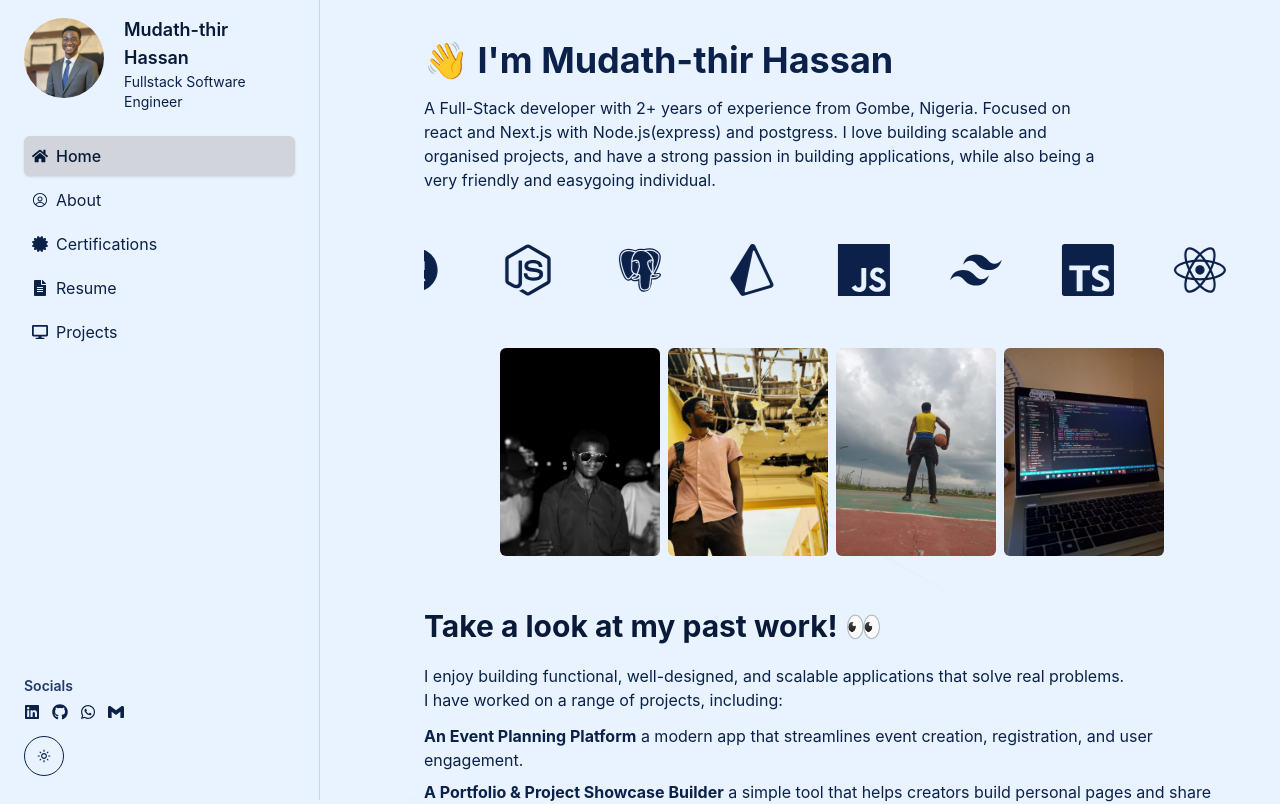
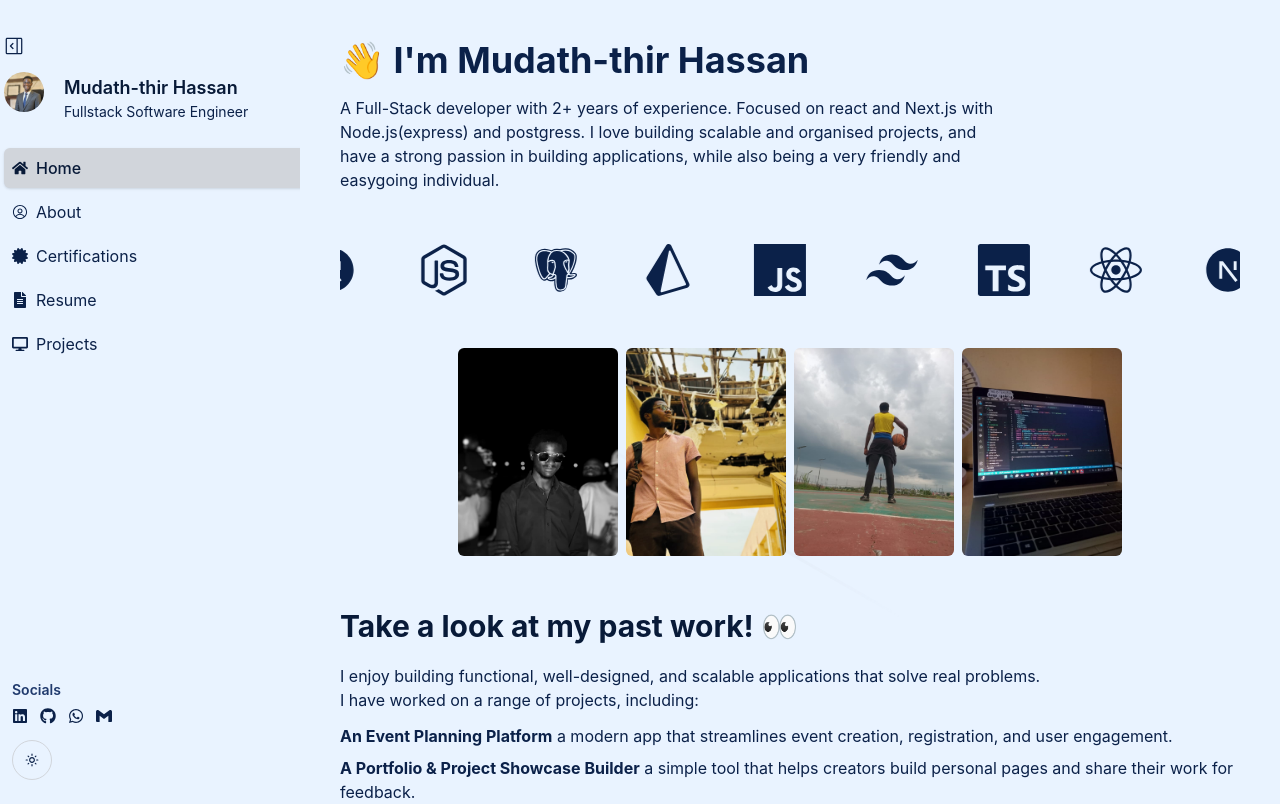
Before and after one commit to Mudath-thir-HM/my-portfolio, a React (Vite) app: page / in a window 1280 px wide. Shown: the top 804 px of the page. Built offline with nearby package versions, Linux system fonts and the light colour scheme.

Commit message:
Enhance Sidebar component with toggle functionality and dynamic layout adjustments; update Projects page with additional project details

```diff
--- a/src/components/Sidebar.tsx
+++ b/src/components/Sidebar.tsx
@@ -13,11 +13,22 @@ import { MdDarkMode, MdOutlineLightMode } from "react-icons/md";
 import { RxAvatar } from "react-icons/rx";
 import { SiGmail } from "react-icons/si";
 import { NavLink } from "react-router-dom";
+import { GoSidebarCollapse, GoSidebarExpand } from "react-icons/go";
 
-const Sidebar = () => {
+const Sidebar = ({
+  isToggled,
+  setIsToggled,
+}: {
+  isToggled: boolean;
+  setIsToggled: React.Dispatch<React.SetStateAction<boolean>>;
+}) => {
   const [isDark, setIsDark] = useState(
     () => localStorage.getItem("theme") === "dark"
   );
+
+  const handleToggled = () => {
+    setIsToggled((prev) => !prev);
+  };
 
   useEffect(() => {
     if (isDark) {
@@ -28,6 +39,7 @@ const Sidebar = () => {
       localStorage.setItem("theme", "light");
     }
   }, [isDark]);
+
   const navItems = [
     { path: "/", label: "Home", icon: <FaHome /> },
     { path: "/about", label: "About", icon: <RxAvatar /> },
@@ -39,20 +51,57 @@ const Sidebar = () => {
     { path: "/resume", label: "Resume", icon: <FaFileAlt /> },
     { path: "/projects", label: "Projects", icon: <FaDesktop /> },
   ];
+
+  // Define classes for when the sidebar is toggled (collapsed)
+  const toggledWidth = "w-16"; // A fixed width for the collapsed state
+
+  // Define classes for when the sidebar is NOT toggled (expanded)
+  const expandedWidth = "w-2/7 md:w-2/8"; // Original width for the expanded state
+
   return (
     <aside
-      className="w-2/7 md:w-2/8 h-screen overflow-y-auto bg-[color:var(--color-bg)] border-r
-    border-[color:var(--color-border)] fixed left-0 top-0 p-1 md:p-6 text-center md:text-left
-     pt-4 md:pt-0 flex flex-col justify-between"
+      // 1. Dynamic width based on isToggled
+      className={`${
+        isToggled ? toggledWidth : expandedWidth
+      } h-screen overflow-y-auto bg-[color:var(--color-bg)] border-r
+      border-[color:var(--color-border)] fixed left-0 top-0 p-1 text-center
+      pt-4 flex flex-col justify-between transition-all duration-300 ease-in-out`}
     >
-      <div>
-        <div className="flex flex-col items-center mb-6 lg:flex-row gap-5 pt-4">
+      <div className="w-full">
+        <div
+          className={`flex flex-row ${
+            isToggled ? "justify-center" : "justify-start"
+          } items-center`}
+        >
+          <button
+            onClick={handleToggled}
+            // 2. Center the toggle button when collapsed
+            className={`cursor-pointer mt-5 ${
+              isToggled ? "mx-auto" : "ml-0 mr-0"
+            }`}
+          >
+            {isToggled ? (
+              <GoSidebarCollapse className="w-5 h-5" />
+            ) : (
+              <GoSidebarExpand className="w-5 h-5" />
+            )}
+          </button>
+        </div>
+        <div
+          // 3. Adjust alignment and padding for profile section
+          className={`flex flex-col mb-6 gap-5 pt-4 ${
+            isToggled ? "items-center" : "items-center lg:flex-row"
+          }`}
+        >
           <img
             src={profilePic}
             alt="profile"
-            className="rounded-full w-10 h-10 md:w-20 md:h-20 mb-3"
+            className="rounded-full w-10 h-10 md:w-10 md:h-10 mb-3" // Kept smaller for consistent sizing
           />
-          <div className="flex flex-col">
+
+          {/* 4. Hide name and title when toggled */}
+          {!isToggled && (
+            <div className="flex flex-col text-left">
               <h2 className="font-semibold text-sm md:text-lg text-[color:var(--color-heading)]">
                 Mudath-thir Hassan
               </h2>
@@ -60,6 +109,7 @@ const Sidebar = () => {
                 Fullstack Software Engineer
               </p>
             </div>
+          )}
         </div>
 
         <nav className="space-y-2 mb-10">
@@ -68,7 +118,10 @@ const Sidebar = () => {
               key={item.path}
               to={item.path}
               className={({ isActive }) =>
-                `flex items-center gap-2 p-2 rounded-md transition sm:items-center mb-1 justify-center md:justify-start ${
+                // 5. Center content when toggled, align left otherwise
+                `flex items-center gap-2 p-2 rounded-md transition sm:items-center mb-1
+                ${isToggled ? "justify-center" : "justify-start"}
+                ${
                   isActive
                     ? "bg-[color:var(--color-border)] text-[color:var(--color-heading)] font-medium shadow-sm"
                     : "text-[color:var(--color-text)] hover:bg-[color:var(--color-border)]"
@@ -76,36 +129,64 @@ const Sidebar = () => {
               }
             >
               {item.icon}
+              {/* 6. Hide label when toggled */}
+              {!isToggled && (
                 <span className="hidden md:inline">{item.label}</span>
+              )}
             </NavLink>
           ))}
         </nav>
       </div>
 
-      <div className="flex flex-col justify-center items-center md:items-start">
+      <div
+        // 7. Center content when toggled, align left otherwise
+        className={`flex flex-col ${
+          isToggled ? "items-center" : "items-start"
+        } pt-4 pb-4 px-2`}
+      >
+        {/* 8. Hide "Socials" heading when toggled */}
+        {!isToggled && (
           <h3 className="font-semibold text-sm mb-2 text-[color:var(--color-subheading)]">
             Socials
           </h3>
-        <div className="flex flex-col md:flex-row items-center gap-3 text-[color:var(--color-text)]">
+        )}
+
+        {/* 9. Adjust layout for social icons */}
+        <div
+          className={`flex ${
+            isToggled ? "flex-col" : "flex-row"
+          } items-center gap-3 text-[color:var(--color-text)]`}
+        >
           <a
             href="https://www.linkedin.com/in/mudath-thir-hassan-26b04b251/"
             target="_blank"
+            rel="noopener noreferrer"
           >
             <FaLinkedin />
           </a>
-          <a href="https://github.com/Mudath-thir-HM" target="_blank">
+          <a
+            href="https://github.com/Mudath-thir-HM"
+            target="_blank"
+            rel="noopener noreferrer"
+          >
             <FaGithub />
           </a>
-          <a href="https://wa.me/2348100976947" target="_blank">
+          <a
+            href="https://wa.me/2348100976947"
+            target="_blank"
+            rel="noopener noreferrer"
+          >
             <FaWhatsapp />
           </a>
           <a href="mailto:eighthmudathir@gmail.com">
             <SiGmail />
           </a>
         </div>
+
+        {/* 10. Center dark mode button */}
         <button
           onClick={() => setIsDark(!isDark)}
-          className="rounded-full w-10 p-3 mt-4 text-sm text-[color:var(--color-text) border border-[color:var(--color-border) hover:opacity-80 transition-all]] cursor-pointer"
+          className="rounded-full w-10 p-3 mt-4 text-sm text-[color:var(--color-text)] border border-[color:var(--color-border)] hover:opacity-80 transition-all cursor-pointer"
         >
           {isDark ? <MdDarkMode /> : <MdOutlineLightMode />}
         </button>
--- a/src/layout/layout.tsx
+++ b/src/layout/layout.tsx
@@ -1,11 +1,25 @@
 import { Outlet } from "react-router-dom";
 import Sidebar from "../components/Sidebar";
+import { useState } from "react";
 
 const Layout = () => {
+  const [isToggled, setIsToggled] = useState(false);
+  const COLLAPSED_WIDTH = "w-16";
+  const EXPANDED_WIDTH_DESKTOP = "w-64";
+  const getMarginInClass = () => {
+    if (isToggled) {
+      return "md:ml-16";
+    } else {
+      return "md:ml-[25%] lg:ml-[20%]";
+    }
+  };
+  const baseMargin = isToggled ? "ml-16" : "md:ml-[300px]";
   return (
     <div className="flex flex-row relative">
-      <Sidebar />
-      <main className="ml-[30%] w-full p-3 md:p-10 min-h-screen bg-[color:var(--color-bg)] overflow-y-auto relative">
+      <Sidebar isToggled={isToggled} setIsToggled={setIsToggled} />
+      <section
+        className={`${baseMargin} w-full p-3 md:p-10 min-h-screen bg-[color:var(--color-bg)] overflow-y-auto relative transition-all duration-300 ease-in-out`}
+      >
         {/* Animated background lines */}
         <div className="absolute inset-0 overflow-hidden pointer-events-none opacity-20">
           <style>{`
@@ -127,7 +141,7 @@ const Layout = () => {
         <div className="relative z-10">
           <Outlet />
         </div>
-      </main>
+      </section>
     </div>
   );
 };
--- a/src/pages/Home.tsx
+++ b/src/pages/Home.tsx
@@ -44,11 +44,11 @@ export default function Home() {
           👋 I'm Mudath-thir Hassan
         </h1>
         <p className="text-[color:var(--color-text)] max-w-2xl">
-          A Full-Stack developer with 2+ years of experience from Gombe,
-          Nigeria. Focused on react and Next.js with Node.js(express) and
-          postgress. I love building scalable and organised projects, and have a
-          strong passion in building applications, while also being a very
-          friendly and easygoing individual.
+          A Full-Stack developer with 2+ years of experience. Focused on react
+          and Next.js with Node.js(express) and postgress. I love building
+          scalable and organised projects, and have a strong passion in building
+          applications, while also being a very friendly and easygoing
+          individual.
         </p>
       </section>
 
--- a/src/pages/Projects.tsx
+++ b/src/pages/Projects.tsx
@@ -8,18 +8,24 @@ const Projects = () => {
       imageUrl: webImage1,
       url: "https://bira-im.vercel.app",
       description: "Bira'eem",
+      extraInfo:
+        "An Adaptive E-Learning Platform for Secondary Schools featuring personalized learning paths, gamification, and a dynamic dashboard for student progress.",
       id: "no1",
     },
     {
       imageUrl: webImage2,
       url: "https://smarrtevent.netlify.app",
       description: "SmarrtEvent",
+      extraInfo:
+        "An Event Planning Platform a modern app that streamlines event creation, registration, and user engagement.",
       id: "no2",
     },
     {
       imageUrl: webImage3,
       url: "https://devfoliofrontend.netlify.app",
       description: "Devfolio",
+      extraInfo:
+        "A Portfolio & Project Showcase Builder</b> a simple tool that helps creators build personal pages and share their work for feedback.",
       id: "no3",
     },
   ];
@@ -45,6 +51,7 @@ const Projects = () => {
             <h3 className="text-[color:var(--color-subheading)] text-lg">
               <b>{webDetail.description}</b>
             </h3>
+            <p className="text-center">{webDetail.extraInfo}</p>
           </div>
         ))}
       </div>
```
Lines whose indentation alone changed are shown as unchanged.
